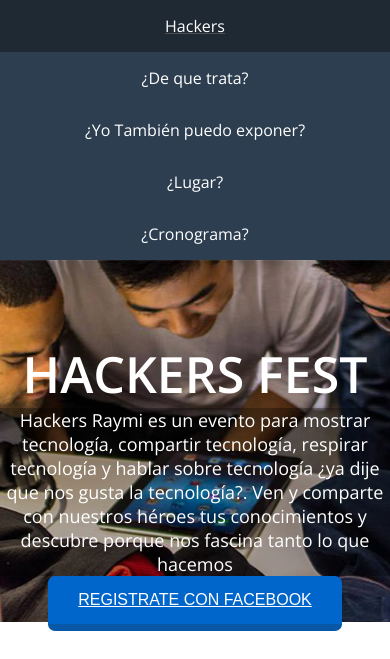
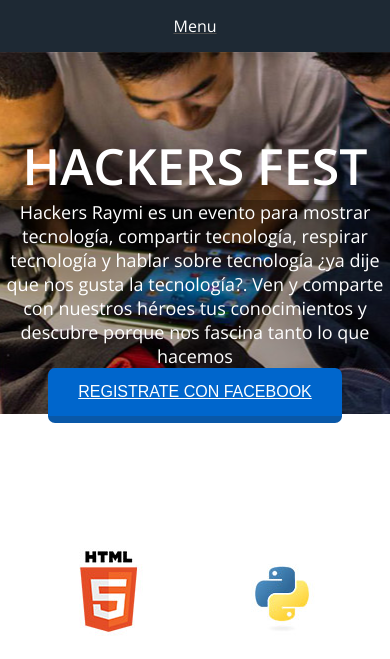
Before and after one commit to cyberedu/HackersFest, a PHP site: page / in a window 390 px wide. Shown: the top 659 px of the page. Run offline with PHP 8.4, Linux system fonts and the light colour scheme; some libraries are stand-ins or nearby versions.

Commit message:
Menu Mobiles
a bit

```diff
--- a/css/estilos.css
+++ b/css/estilos.css
@@ -3,7 +3,9 @@ header nav{background-color:#2c3e50;color:#4e4e4e;}
 header nav ul{margin:0 auto;padding:0;list-style:none;overflow:auto;text-align:center;}
 header nav ul li{display:inline-block;font-family:Open Sans;margin-right:15px;padding:15px 10px;transition:.2s background;}
 @media screen and (max-width: 1000px){header nav ul li{margin-right:0}
-}@media screen and (max-width: 480px){header nav ul li{display:block;text-align:center;margin-right:0}
+}@media screen and (max-width: 480px){header nav ul li{display:none;text-align:center;margin-right:0}
+}header nav ul li.movil{display:none;}
+@media screen and (max-width: 480px){header nav ul li.movil{display:block}
 }header nav ul li:hover{background:#1e2934;text-decoration:underline}
 header nav ul li a{color:#fff;display:block;text-decoration:none}
 section#formulario{background-color:#2c3e50;display:none;padding-top:30px;padding-bottom:10px;color:#fff;text-align:center;}
--- a/css/estilos.styl
+++ b/css/estilos.styl
@@ -27,9 +27,13 @@ header
 				@media screen and (max-width: 1000px)
 					margin-right 0
 				@media screen and (max-width: 480px)
-					display block
+					display none
 					text-align center
 					margin-right 0
+				&.movil
+					display none
+					@media screen and (max-width: 480px)
+						display block
 				&:hover
 					background #1e2934
 					text-decoration underline
--- a/index.html
+++ b/index.html
@@ -13,6 +13,7 @@
     <nav>
         <div class="wrapper">
             <ul>
+                <li class="movil"><a href="#">Menu<span></span></a></li>
                 <li><a href="#titulo_hackers">Hackers</a></li>
                 <li><a href="#trata">¿De que trata?</a></li>
                 <li><a href="#exponer">¿Yo También puedo exponer?</a></li>
```
